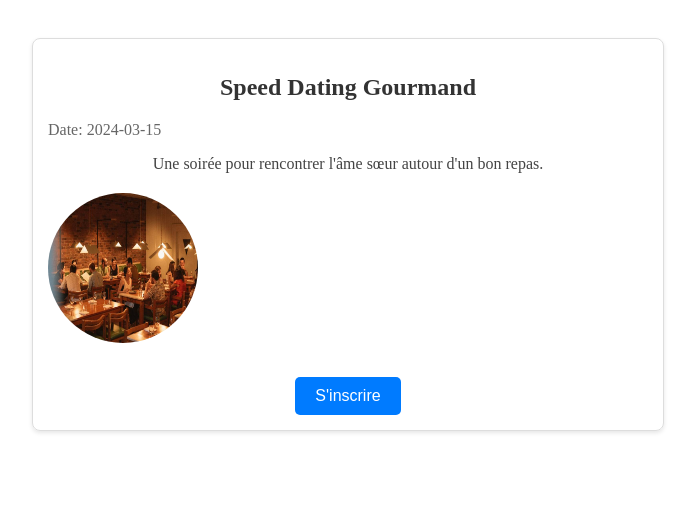
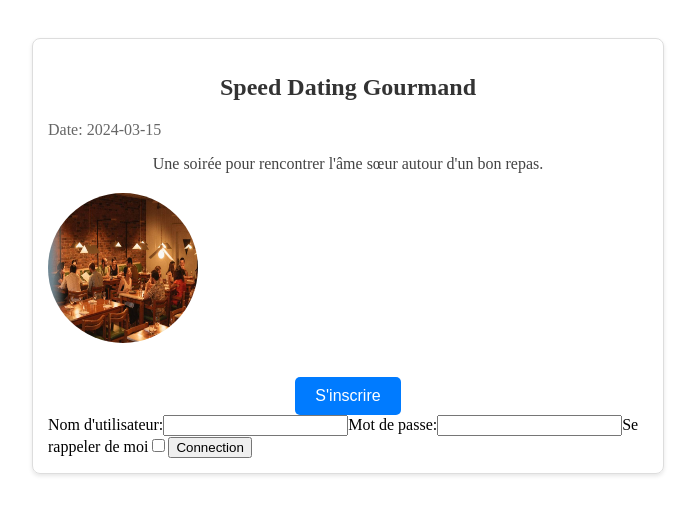
Before and after one commit to booda05/EventVerse, a Next.js app: page /Page1 in a window 1280 px wide. Both pictures are taken after a click on the button "S'inscrire". Shown: the top 514 px of the page, without its empty margins (292-987 px from the left). Built offline with nearby package versions, Linux system fonts and the light colour scheme.

Commit message:
Add files via upload

```diff
--- a/components/Event.jsx
+++ b/components/Event.jsx
@@ -1,12 +1,11 @@
-import React from 'react';
-import styles from './Event.module.css'; // Assurez-vous d'avoir ce fichier CSS module
+'use client'
+import React, { useState } from 'react';
+import styles from './Event.module.css';
+import Form from './Form';
 
 const EventsList = ({ events }) => {
-  // Fonction pour gérer le clic sur le bouton d'inscription
-  const handleRegisterClick = (eventTitle) => {
-    // Affiche une alerte ou implémente une autre logique ici
-    alert(`Inscription demandée pour : ${eventTitle}`);
-  };
+  // État pour suivre l'événement sélectionné pour l'inscription
+  const [selectedEvent, setSelectedEvent] = useState(null);
 
   return (
     <div className={styles.pageContainer}>
@@ -16,16 +15,18 @@ const EventsList = ({ events }) => {
           <p className={styles.eventDate}>Date: {event.date}</p>
           <p className={styles.eventDescription}>{event.description}</p>
           <img src={event.imageUrl} alt={event.title} className={styles.eventImage} />
-            {/* Bouton S'inscrire */}
           <div className={styles.registerButtonContainer}>
             <button
               type="button"
               className={styles.registerButton}
-              onClick={() => handleRegisterClick(event.title)}
+              onClick={() => setSelectedEvent(event.id)}
             >
               S'inscrire
             </button>
           </div>
+          {selectedEvent === event.id && (
+            <Form eventId={event.id} />
+          )}
         </div>
       ))}
     </div>
--- /dev/null
+++ b/components/Form.jsx
@@ -0,0 +1,89 @@
+'use client'
+
+import { useState } from 'react'
+
+import styles from './Form.module.css'
+
+export default function FormControl() {
+    const [nomUtilisateur, setNomUtilisateur] = useState('');
+    const handleNomUtilisateur = (event) => setNomUtilisateur(event.target.value);
+    const [motDePasse, setMotDePasse] = useState('');
+    const handleMotDePasse = (event) => setMotDePasse(event.target.value);
+    const [rappelerMoi, setRappelerMoi] = useState(false);
+    const handleRappelerMoi = (event) => setRappelerMoi(event.target.checked);
+
+    const [erreurNomUtilisateur, setErreurNomUtilisateur] = useState('');
+    const [erreurMotDePasse, setErreurMotDePasse] = useState('');
+
+    const [estSoumis, setEstSoumis] = useState(false);
+
+    const handleSubmit = (event) => {
+        event.preventDefault();
+
+        let estValide = true;
+        if(!nomUtilisateur || nomUtilisateur.length < 8) {
+            estValide = false;
+            setErreurNomUtilisateur('Nom utilisateur invalide');
+        }
+        else {
+            setErreurNomUtilisateur('');
+        }
+
+        if(!motDePasse || motDePasse.length < 8) {
+            estValide = false;
+            setErreurMotDePasse('Mot de passe invalide');
+        }
+        else {
+            setErreurMotDePasse('');
+        }
+
+        if(estValide) {
+            setEstSoumis(true);
+        }
+    }
+
+    return <form className={styles.form} onSubmit={handleSubmit}>
+        <label>
+            Nom d'utilisateur:
+            <input
+                type="text"
+                name="nomUtilisateur"
+                value={nomUtilisateur}
+                onChange={handleNomUtilisateur} />
+            {erreurNomUtilisateur &&
+                <div className={styles.erreur}>
+                    {erreurNomUtilisateur}
+                </div>
+            }
+        </label>
+        <label>
+            Mot de passe:
+            <input
+                type="password"
+                name="motDePasse"
+                value={motDePasse}
+                onChange={handleMotDePasse} />
+            {erreurMotDePasse &&
+                <div className={styles.erreur}>
+                    {erreurMotDePasse}
+                </div>
+            }
+        </label>
+        <label>
+            Se rappeler de moi
+            <input
+                type="checkbox"
+                name="rappelerMoi"
+                checked={rappelerMoi}
+                onChange={handleRappelerMoi} />
+        </label>
+
+        <input type="submit" value="Connection" />
+
+        {estSoumis &&
+            <div>
+                Le formulaire a été envoyer avec succès.
+            </div>
+        }
+    </form>
+}
--- /dev/null
+++ b/components/Form.module.css
@@ -0,0 +1,64 @@
+/* Form.module.css */
+.formContainer {
+    display: flex;
+    flex-direction: column;
+    align-items: center;
+    padding: 20px;
+    background-color: #f9f9f9; /* Couleur de fond légère pour distinguer le formulaire */
+    border: 1px solid #ddd;
+    border-radius: 8px;
+    margin-top: 20px;
+    width: 80%;
+    max-width: 600px;
+    box-shadow: 0 2px 4px rgba(0,0,0,0.1);
+  }
+
+  .formTitle {
+    color: #333;
+    font-size: 1.8rem;
+    margin: 20px 0;
+    text-align: center;
+  }
+
+  .inputField {
+    width: 80%;
+    max-width: 300px;
+    padding: 10px;
+    margin-bottom: 15px;
+    border: 1px solid #ccc;
+    border-radius: 5px;
+    font-size: 1rem;
+  }
+
+  .submitButton {
+    background-color: #007bff; /* Couleur de fond du bouton */
+    color: white;
+    border: none;
+    padding: 10px 20px;
+    border-radius: 5px;
+    cursor: pointer;
+    font-size: 1rem;
+    transition: background-color 0.3s;
+  }
+
+  .submitButton:hover {
+    background-color: #0056b3; /* Couleur au survol */
+  }
+
+  .errorMessage {
+    color: #d9534f; /* Couleur pour les messages d'erreur */
+    font-size: 0.9rem;
+    margin-bottom: 10px;
+  }
+
+  @media (min-width: 768px) {
+    .formContainer {
+      margin: 10px;
+      padding: 30px;
+    }
+
+    .inputField,
+    .submitButton {
+      width: 100%; /* Ajuste la largeur des champs et du bouton sur de plus grands écrans */
+    }
+  }
```
